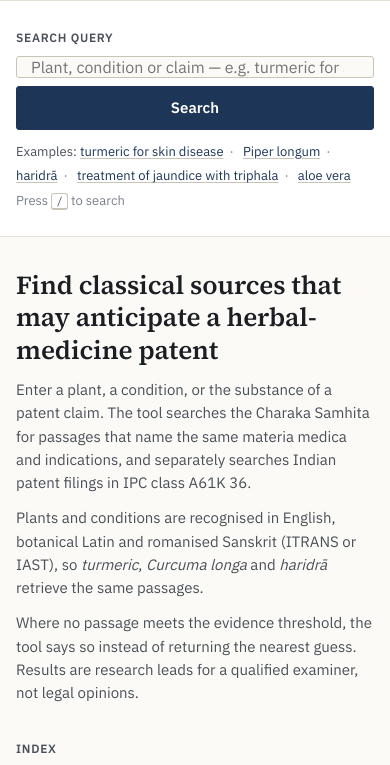
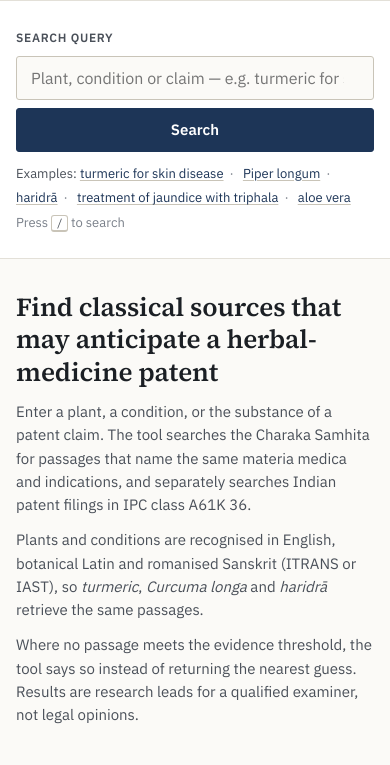
Before and after one commit to shivansh-arch/IP-Sakti, a plain HTML site: page frontend/index.html in a window 390 px wide. Shown: the part 56-821 px from the top of the page. Drawn offline with Linux system fonts and the light colour scheme; no server answers.

Commit message:
fix(frontend): keep search input height when the form stacks on narrow screens
Co-Authored-By: Claude Opus 5.5 <noreply@anthropic.com>

```diff
--- a/frontend/index.html
+++ b/frontend/index.html
@@ -158,7 +158,7 @@ footer p { margin: 0 0 6px; max-width: 90ch; }
 @media (max-width: 520px) {
   .wrap { padding: 0 16px; }
   .search form { flex-direction: column; }
-  .search input { border-right: 1px solid var(--rule-strong); border-radius: 3px; }
+  .search input { flex: none; border-right: 1px solid var(--rule-strong); border-radius: 3px; }
   .search button[type=submit] { border-radius: 3px; margin-top: 8px; }
 }
 </style>
```
